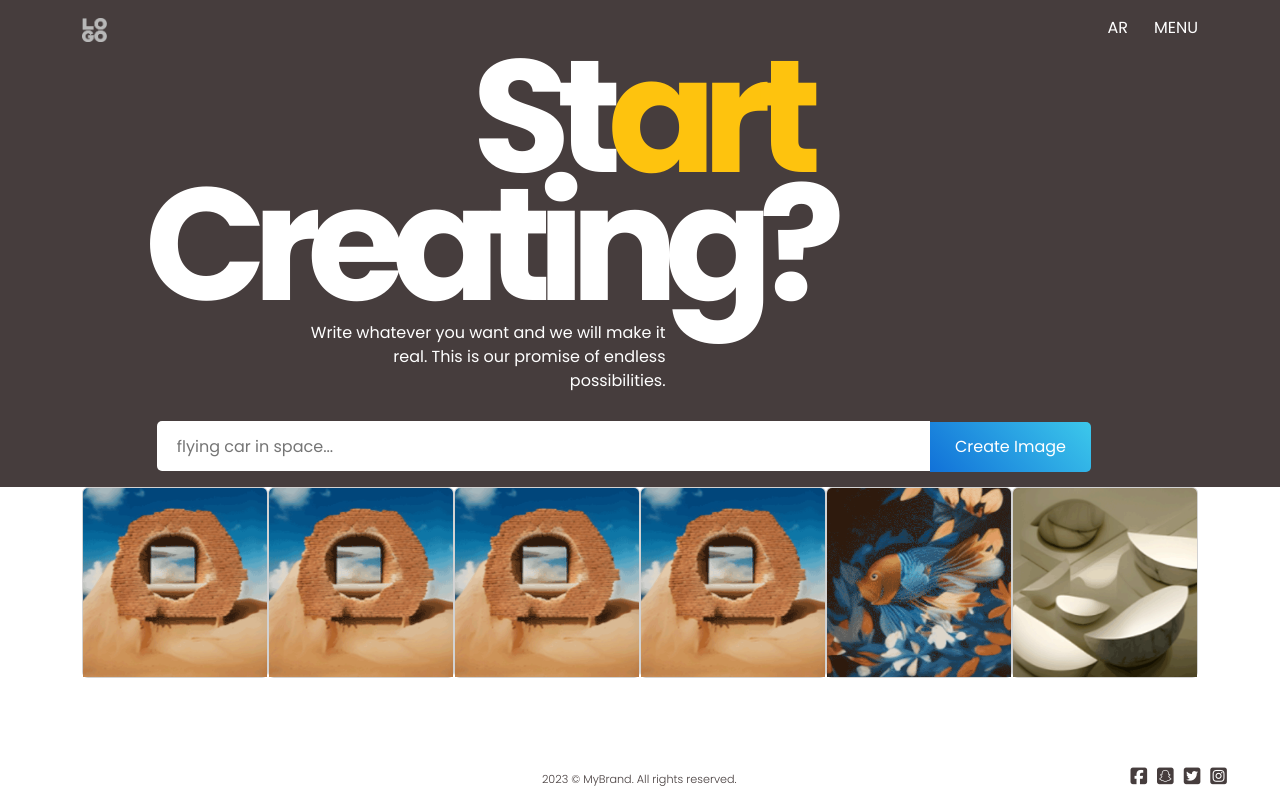
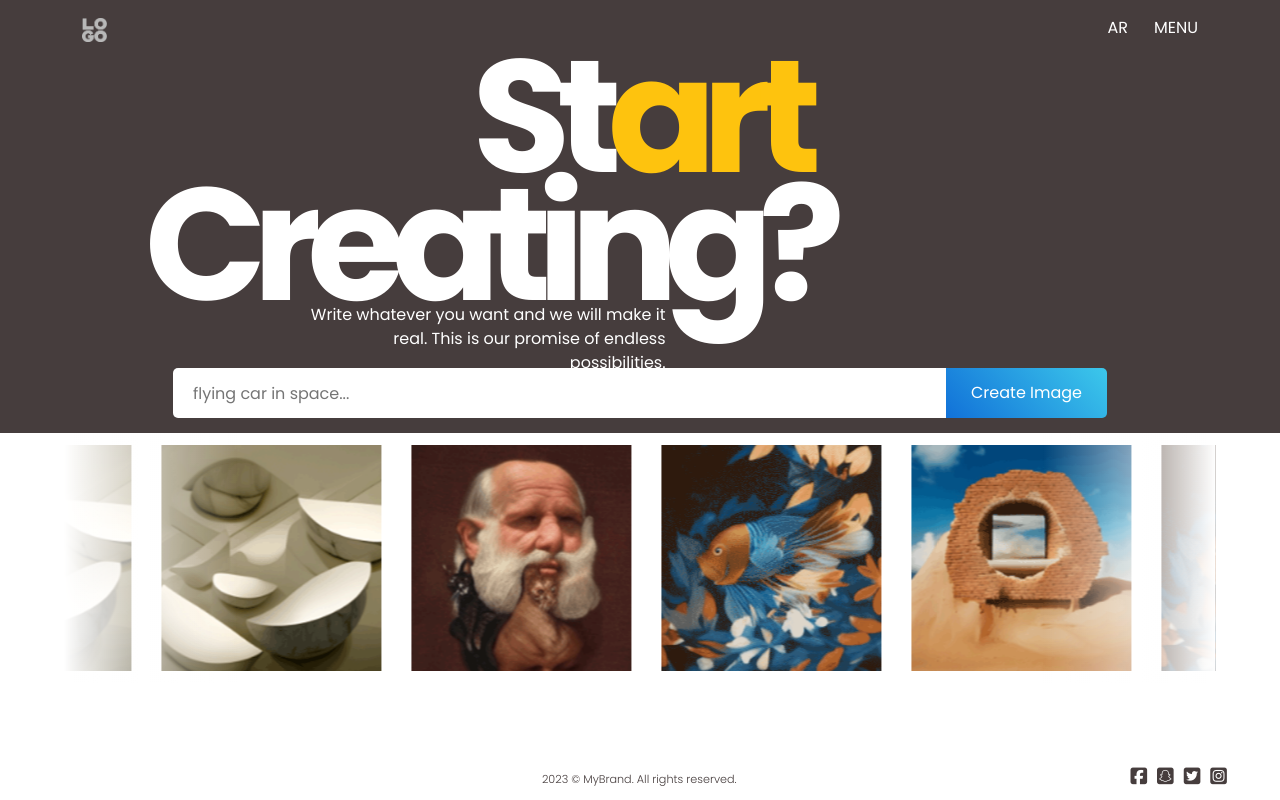
Before and after one commit to hamidhdeveloper/mvp, a React (Create React App) app: page /startcreating in a window 1280 px wide. Built offline with nearby package versions, Linux system fonts and the light colour scheme.

Commit message:
start on date 27 feb 1pm so total 2 day and 6 hours spend scroll images added

```diff
--- a/src/components/pages/startcreating/ImageCarousel.css
+++ b/src/components/pages/startcreating/ImageCarousel.css
@@ -1,7 +1,73 @@
-.card {
-  padding: 0;
+.slider-body {
+  display: flex;
+  place-items: center;
 }
 
-.mycard {
-  width: 18rem;
+.carasol-slider {
+  height: 250px;
+  margin: auto;
+  position: relative;
+  width: 90%;
+  display: grid;
+  place-items: center;
+  overflow: hidden;
+}
+
+.slide-track {
+  display: flex;
+  width: 4500px;
+}
+
+.slide-track:hover {
+  animation-play-state: paused;
+}
+
+@keyframes scroll {
+  0% {
+    transform: translateX(0);
+  }
+  100% {
+    transform: translateX(-2250px);
+  }
+}
+.slide-track {
+  animation: scroll 15s infinite;
+}
+
+.slide-all {
+  height: 200px;
+  width: 250px;
+  display: flex;
+  align-items: center;
+  padding: 15px;
+  perspective: 100px;
+}
+
+.slide-all img {
+  width: 100%;
+  transition: transform 1s;
+}
+
+.slide-all img:hover {
+  transform: translateZ(20px);
+}
+
+.carasol-slider::before, .carasol-slider::after {
+  background: linear-gradient(to right, rgb(255, 255, 255) 0%, rgba(255, 255, 255, 0) 100%);
+  content: "";
+  height: 100%;
+  position: absolute;
+  width: 15%;
+  z-index: 2;
+}
+
+.carasol-slider::before {
+  left: 0;
+  top: 0;
+}
+
+.carasol-slider::after {
+  right: 0;
+  top: 0;
+  transform: rotateZ(180deg);
 }/*# sourceMappingURL=ImageCarousel.css.map */
--- a/src/components/pages/startcreating/ImageCarousel.jsx
+++ b/src/components/pages/startcreating/ImageCarousel.jsx
@@ -10,57 +10,65 @@ import "./ImageCarousel.scss";
 const ImageCarousel = () => {
   return (
     <>
-      <div
-        id="carouselExampleControls"
-        className="carousel carousel-dark slide"
-        data-bs-ride="carousel"
-      >
-        <div className="carousel-inner">
-          <div className="carousel-item active">
-            <div className="card-wrapper container-sm d-flex  justify-content-around">
-              <div className="card  ">
-                <img src={image1} className="card-img-top" alt="..." />
-              </div>
-              <div className="card  ">
-                <img src={image1} className="card-img-top" alt="..." />
-              </div>
-              <div className="card  ">
-                <img src={image1} className="card-img-top" alt="..." />
-              </div>
-              <div className="card  ">
-                <img src={image1} className="card-img-top" alt="..." />
-              </div>
-              <div className="card">
-                <img src={image2} className="card-img-top" alt="..." />
-              </div>
-              <div className="card">
-                <img src={image3} className="card-img-top" alt="..." />
-              </div>
+      <div className="slider-body">
+      <div className="carasol-slider">
+        <div className="slide-track">
+            <div className="slide-all">
+              <img src={image1} alt="this is slider one" />
             </div>
-          </div>
-          <div className="carousel-item">
-            <div className="card-wrapper container-sm d-flex   justify-content-around">
-              <div className="card  mycard">
-                <img src={image4} className="card-img-top" alt="..." />
-              </div>
-              <div className="card  mycard">
-                <img src={image1} className="card-img-top" alt="..." />
-              </div>
-              <div className="card  mycard">
-                <img src={image1} className="card-img-top" alt="..." />
-              </div>
-              <div className="card  mycard">
-                <img src={image1} className="card-img-top" alt="..." />
-              </div>
-              <div className="card mycard">
-                <img src={image5} className="card-img-top" alt="..." />
-              </div>
-              <div className="card mycard">
-                <img src={image6} className="card-img-top" alt="..." />
-              </div>
+            <div className="slide-all">
+              <img src={image2} alt="this is slider one" />
             </div>
-          </div>
-
+            <div className="slide-all">
+              <img src={image3} alt="this is slider one" />
+            </div>
+            <div className="slide-all">
+              <img src={image4} alt="this is slider one" />
+            </div>
+            <div className="slide-all">
+              <img src={image5} alt="this is slider one" />
+            </div>
+            <div className="slide-all">
+              <img src={image6} alt="this is slider one" />
+            </div>
+            <div className="slide-all">
+              <img src={image3} alt="this is slider one" />
+            </div>
+            <div className="slide-all">
+              <img src={image4} alt="this is slider one" />
+            </div>
+            <div className="slide-all">
+              <img src={image5} alt="this is slider one" />
+            </div>
+            {/* double the slider */}
+            <div className="slide-all">
+              <img src={image1} alt="this is slider one" />
+            </div>
+            <div className="slide-all">
+              <img src={image2} alt="this is slider one" />
+            </div>
+            <div className="slide-all">
+              <img src={image3} alt="this is slider one" />
+            </div>
+            <div className="slide-all">
+              <img src={image4} alt="this is slider one" />
+            </div>
+            <div className="slide-all">
+              <img src={image5} alt="this is slider one" />
+            </div>
+            <div className="slide-all">
+              <img src={image6} alt="this is slider one" />
+            </div>
+            <div className="slide-all">
+              <img src={image3} alt="this is slider one" />
+            </div>
+            <div className="slide-all">
+              <img src={image4} alt="this is slider one" />
+            </div>
+            <div className="slide-all">
+              <img src={image5} alt="this is slider one" />
+            </div>
+        </div>
         </div>
       </div>
     </>
--- a/src/components/pages/startcreating/ImageCarousel.scss
+++ b/src/components/pages/startcreating/ImageCarousel.scss
@@ -1,11 +1,70 @@
-
-.card{
-  padding:0;
+.slider-body{
+  // min-height: 100vh;
+  display: flex;
+  place-items: center;
+}
+.carasol-slider{
+  height: 250px;
+  margin: auto;
+  position: relative;
+  width: 90%;
+  display: grid;
+  place-items: center;
+  overflow: hidden;
 
 }
-.card-wrapper{
-
+.slide-track{
+  display: flex;
+  width: calc(250px * 18);
 }
-.mycard{
-  width: 18rem;
+.slide-track:hover{
+  animation-play-state: paused;
 }
+@keyframes scroll {
+  0%{
+    transform: translateX(0);
+  }
+  100%{
+    transform: translateX(calc(-250px * 9));
+  }
+}
+.slide-track {
+  animation: scroll 15s infinite;
+}
+.slide-all{
+  height: 200px;
+  width: 250px;
+  display: flex;
+  align-items: center;
+  padding: 15px;
+  perspective: 100px;
+}
+.slide-all img{
+  width: 100%;
+  transition: transform 1s;
+}
+.slide-all img:hover{
+  // border: 2px solid red;
+  // transform: scaleX(1.5);
+  // transform: scale(0.9);
+  transform: translateZ(20px);
+  // transform: perspective(20px);
+}
+// shadows grading
+.carasol-slider::before,.carasol-slider::after{
+  background: linear-gradient(to right, rgba(255,255,255,1)0%, rgba(255,255,255,0)100%);
+  content: '';
+  height: 100%;
+  position: absolute;
+  width: 15%;
+  z-index: 2;
+}
+.carasol-slider::before{
+  left: 0;
+  top: 0;
+}
+.carasol-slider::after{
+  right: 0;
+  top: 0;
+  transform: rotateZ(180deg);
+}
--- a/src/components/pages/startcreating/StartCreating.css
+++ b/src/components/pages/startcreating/StartCreating.css
@@ -25,7 +25,7 @@
   margin-top: -4.5rem;
   margin-right: 19rem;
   letter-spacing: -14px;
-  margin-bottom: 51px;
+  margin-bottom: -2px;
 }
 
 .mycreating p {
@@ -33,7 +33,7 @@
   width: 28%;
   text-align: right;
   position: absolute;
-  top: 66%;
+  top: 70%;
   left: 24%;
 }
 
@@ -64,4 +64,90 @@
 
 .mycarouselControls {
   overflow: hidden;
+}
+
+.createimgcol {
+  display: flex;
+  justify-content: center;
+}
+
+@media (min-width: 320px) and (max-width: 400px) {
+  h1 {
+    font-size: 4.4em;
+  }
+  h2 {
+    font-size: 4em;
+  }
+}
+@media (max-width: 400px) {
+  .mycreatingcol h1 {
+    font-size: 4.4em;
+    letter-spacing: 0px;
+    margin-top: 2rem;
+  }
+}
+@media (max-width: 320px) {
+  .mycreatingcol h2 {
+    font-size: 4em;
+    letter-spacing: -3px;
+    margin-top: -2rem;
+    margin-left: 19rem;
+    margin-bottom: 5rem;
+  }
+}
+@media (max-width: 320px) {
+  .mycreatingcol p {
+    width: 63%;
+    top: 50%;
+    left: 10%;
+  }
+}
+@media (max-width: 320px) {
+  .search {
+    width: 23%;
+  }
+}
+@media (max-width: 320px) {
+  .myImgCarouselcol {
+    display: flex;
+    justify-content: center;
+    align-items: center;
+    margin-top: 1rem;
+  }
+}
+@media (max-width: 576px) {
+  .mycreatingcol h1 {
+    font-size: 5em;
+    letter-spacing: 0rem;
+    margin-top: 2rem;
+  }
+}
+@media (max-width: 576px) {
+  .mycreatingcol h2 {
+    font-size: 5em;
+    letter-spacing: -3px;
+    margin-top: -2rem;
+    margin-left: 19rem;
+    margin-bottom: 5rem;
+  }
+}
+@media (max-width: 576px) {
+  .mycreatingcol p {
+    width: 63%;
+    top: 50%;
+    left: 10%;
+  }
+}
+@media (max-width: 576px) {
+  .search {
+    width: 23%;
+  }
+}
+@media (max-width: 576px) {
+  .myImgCarouselcol {
+    display: flex;
+    justify-content: center;
+    align-items: center;
+    margin-top: 1rem;
+  }
 }/*# sourceMappingURL=StartCreating.css.map */
--- a/src/components/pages/startcreating/StartCreating.jsx
+++ b/src/components/pages/startcreating/StartCreating.jsx
@@ -18,7 +18,7 @@ const StartCreating = () => {
             </p>
             <div className="container createimgcontainer">
               <div className="row">
-                <div className="col-md-12">
+                <div className="col-md-12 createimgcol">
                   <input
                     className="search"
                     type="text"
@@ -34,7 +34,7 @@ const StartCreating = () => {
       </div>
       <div className="container-fulid mycarouselControls">
         <div className="row">
-          <div className="col-md-12">
+          <div className="col-md-12 myImgCarouselcol">
             <ImageCarousel />
           </div>
         </div>
--- a/src/components/pages/startcreating/StartCreating.scss
+++ b/src/components/pages/startcreating/StartCreating.scss
@@ -3,6 +3,7 @@
     position: relative;
     display: flex;
     justify-content: center;
+   //  display: none;
     // height: 300px;
 }
 .mycreatingcol{
@@ -23,7 +24,7 @@
     margin-top: -4.5rem;
     margin-right: 19rem;
     letter-spacing: -14px;
-    margin-bottom: 51px;
+    margin-bottom: -2px;
 
  }
  .mycreating p{
@@ -31,7 +32,7 @@
     width: 28%;
     text-align: right;
     position: absolute;
-    top: 66%;
+    top: 70%;
     left: 24%;
  }
  .search{
@@ -59,3 +60,105 @@
  .mycarouselControls{
     overflow: hidden;
   }
+  .createimgcol{
+   display: flex;
+   justify-content: center;
+  }
+//  extra small devices
+// small devices
+
+@media (min-width: 320px) and (max-width: 400px) {
+   h1 {
+      font-size:4.4em;
+   }
+   h2 {
+      font-size:4em;
+   }
+}
+@media (max-width: 400px) {
+   .mycreatingcol h1 {
+      font-size: 4.4em;
+    letter-spacing: 0px;
+    margin-top: 2rem;
+   }
+ }
+ @media (max-width: 320px) {
+   .mycreatingcol h2 {
+      font-size: 4em;
+    letter-spacing: -3px;
+    margin-top: -2rem;
+    margin-left: 19rem;
+    margin-bottom: 5rem;
+   }
+ }
+ @media (max-width: 320px) {
+   .mycreatingcol p {
+      width: 63%;
+      top: 50%;
+      left: 10%;
+   }
+ }
+ @media (max-width: 320px) {
+   .search {
+      width: 23%;
+   }
+ }
+ @media (max-width: 320px) {
+   .myImgCarouselcol{
+      display: flex;
+       justify-content: center;
+       align-items: center;
+       margin-top: 1rem;
+     }
+ }
+
+
+
+
+
+// small devices
+@media (max-width: 576px) {
+   .mycreatingcol h1 {
+      font-size: 5em;
+    letter-spacing: 0rem;
+    margin-top: 2rem;
+   }
+ }
+ @media (max-width: 576px) {
+   .mycreatingcol h2 {
+      font-size: 5em;
+    letter-spacing: -3px;
+    margin-top: -2rem;
+    margin-left: 19rem;
+    margin-bottom: 5rem;
+   }
+ }
+ @media (max-width: 576px) {
+   .mycreatingcol p {
+      width: 63%;
+      top: 50%;
+      left: 10%;
+   }
+ }
+ @media (max-width: 576px) {
+   .search {
+      width: 23%;
+   }
+ }
+ @media (max-width: 576px) {
+   .myImgCarouselcol{
+      display: flex;
+       justify-content: center;
+       align-items: center;
+       margin-top: 1rem;
+     }
+ }
+
+
+
+//  @media (max-width: 576px) {
+//    .mycarousel,.mycarousel1 {
+//        left: 4%;
+//        top: 20%;
+//  }
+// }
```
Also changed, not shown: 2 other files (tests, documents, lock files or other folders).
